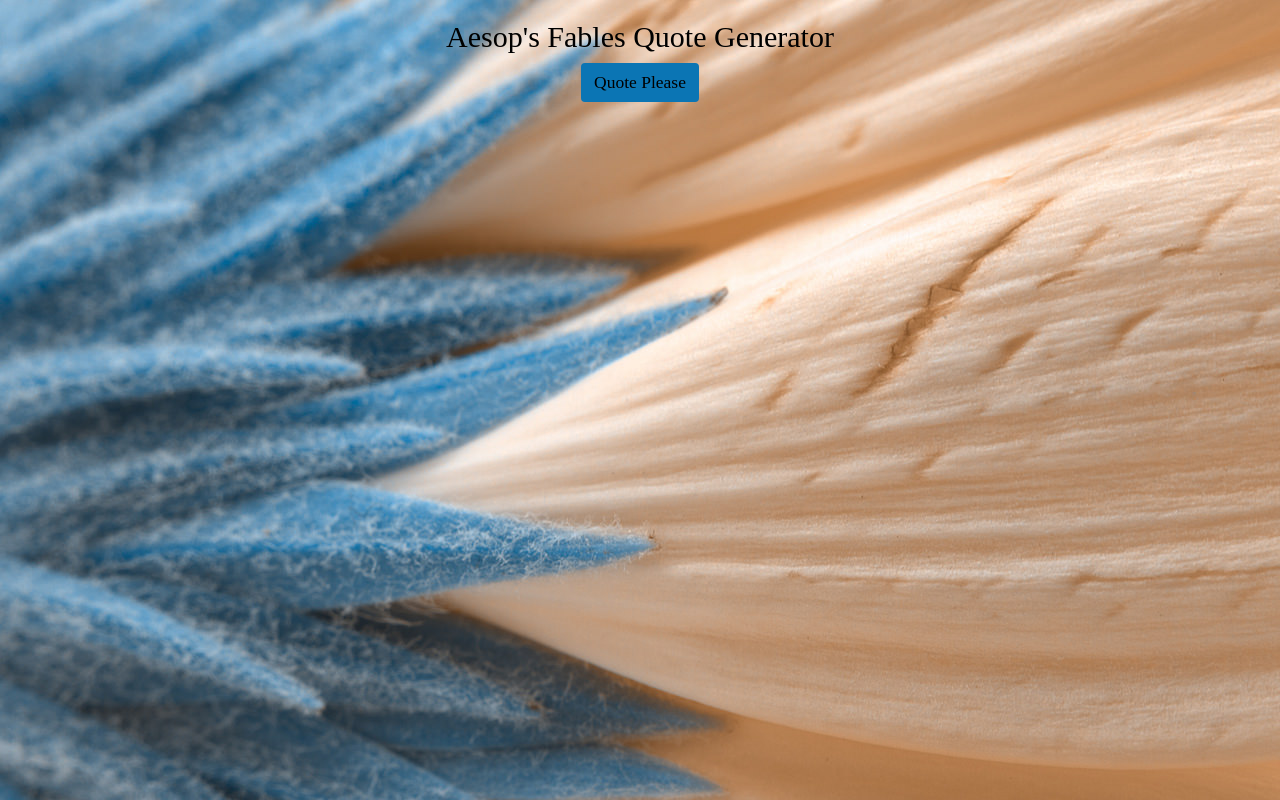
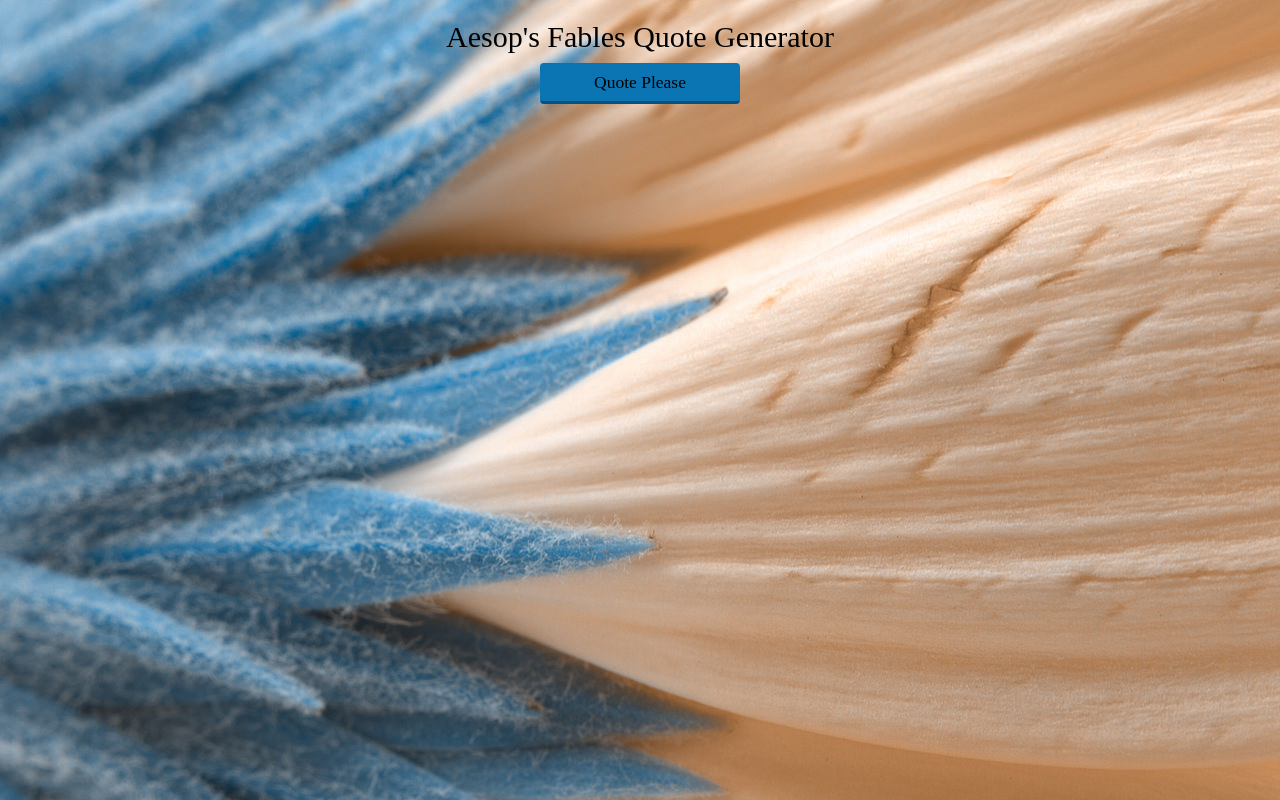
Before and after one commit to cch5ng/quote-generator, a plain HTML site: page index.html in a window 1280 px wide. Drawn offline with nearby package versions, Linux system fonts and the light colour scheme; a web font is replaced by a local one.

Commit message:
btn formatting

```diff
--- a/css/style.css
+++ b/css/style.css
@@ -21,10 +21,13 @@ p {
 }
 
 .btn {
+	width: 100%;
 	background-color: #0b75b4;
 	font-size: 1.25em;
 	display: block;
 	margin: 10px auto;
+
+	border-bottom: 3px solid #07517d;
 }
 
 .quote {
@@ -41,12 +44,23 @@ p {
 	display: none;
 }
 
+@media only screen and (min-width: 480px) {
+	.btn {
+		width: 50%;
+	}
+}
+
+
 @media only screen and (min-width: 768px) {
-
+	.btn {
+		width: 33%;
+	}
 }
 
 @media only screen and (min-width: 992px) {
-
+	.btn {
+		width: 200px;
+	}
 }
 
 @media only screen and (min-width: 1200px) {
```
